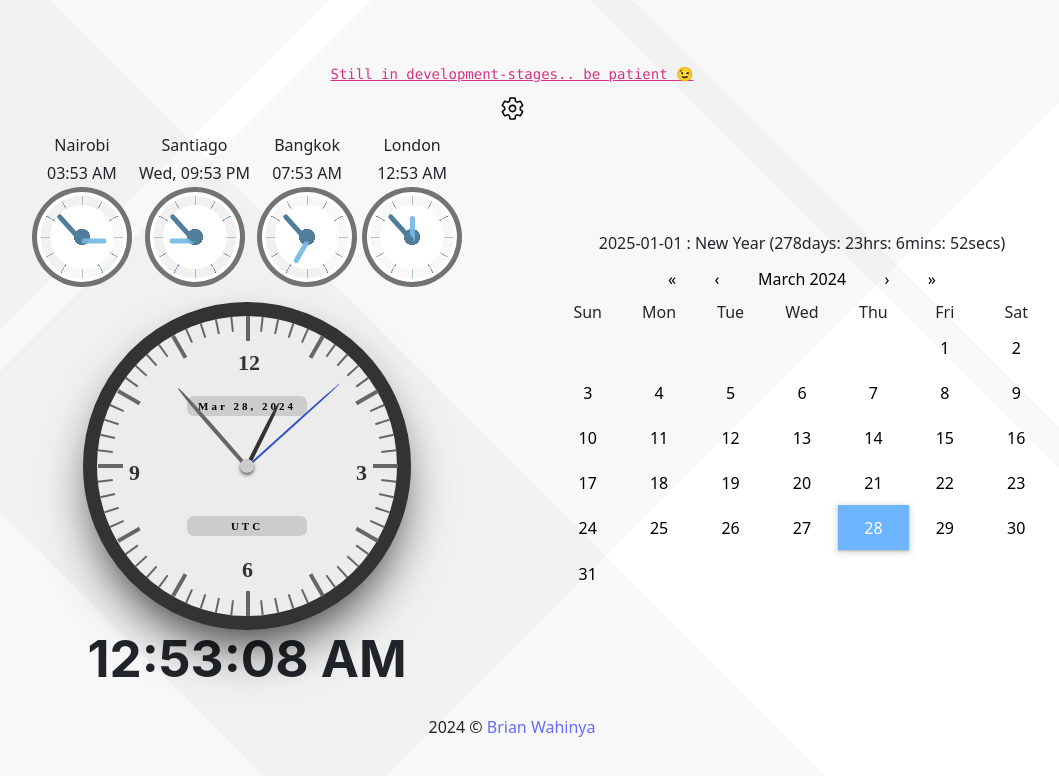
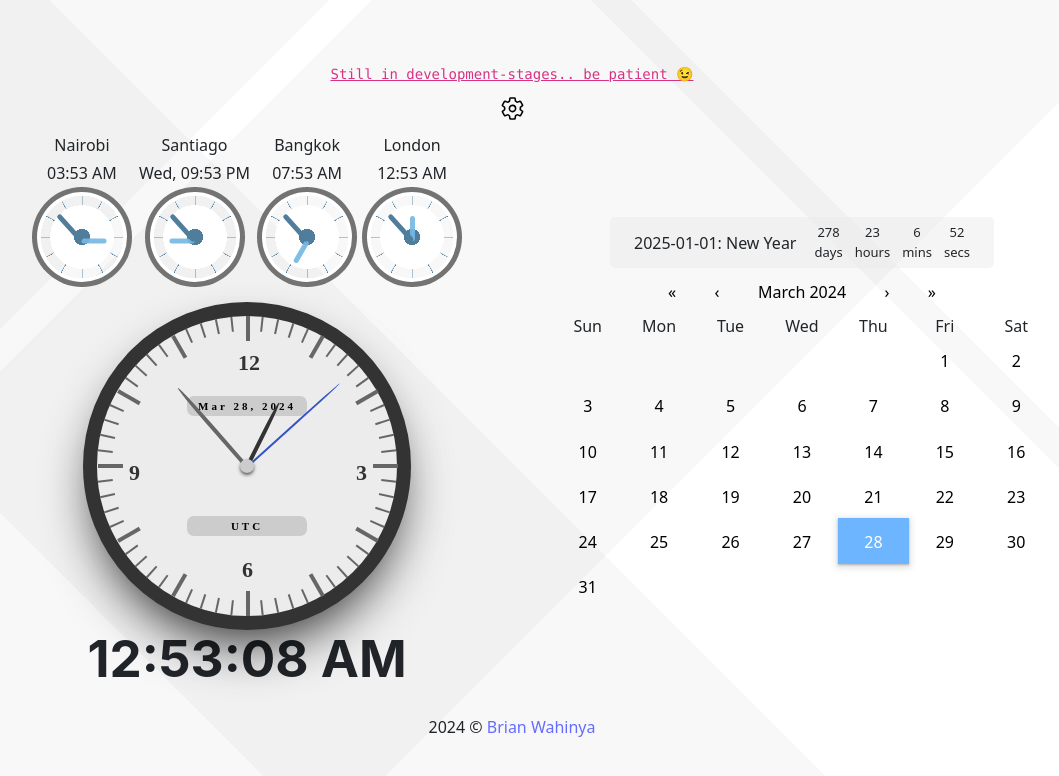
Before and after one commit to BrianWahinya/react-clock, a React (Vite) app: page / in a window 1280 px wide. Shown: the top 776 px of the page, without its empty margins (128-1187 px from the left). Built offline with nearby package versions, Linux system fonts and the light colour scheme.

Commit message:
CountdownItem component created and separated from Countdown. Basic styling for countdown-item done

```diff
--- a/src/features/Countdown/Countdown.jsx
+++ b/src/features/Countdown/Countdown.jsx
@@ -1,35 +1,12 @@
-import { useLayoutEffect, useRef } from "react";
 import { useMainContext } from "../../context/MainContext";
-import { getDateTime } from "../../helpers/util";
+import CountdownItem from "./CountdownItem";
 
-const CountdownItem = ({ fields }) => {
-  const { name, date: itemDate, type, repeat } = fields;
-  const timeCountdownRef = useRef(null);
-
-  const generateCountdown = () => {
-    const customDate = new Date(itemDate.replace(/-/g, "/"));
-    const { dateTime } = getDateTime();
-    const difference = getDateDifference(dateTime, customDate);
-    timeCountdownRef.current.textContent = difference;
-  };
-
-  useLayoutEffect(() => {
-    generateCountdown();
-    const timeInterval = setInterval(generateCountdown, 1000);
-    return () => clearInterval(timeInterval);
-  }, []);
-
-  return (
-    <div>
-      {itemDate} : {name} (<span ref={timeCountdownRef}></span>)
-    </div>
-  );
-};
+import "./css/countdown.css";
 
 const Countdown = () => {
   const { selectedDates } = useMainContext();
   const targetDates = selectedDates.filter((date) => date.showCountdown);
-  //   console.log({ targetDates });
+  // console.log({ targetDates });
   return (
     <div className="div-countdown">
       {targetDates.map((item) => (
@@ -39,20 +16,3 @@ const Countdown = () => {
   );
 };
 export default Countdown;
-
-function getDateDifference(startDate, endDate) {
-  // Calculate the difference in milliseconds
-  const differenceMs = startDate > endDate ? 0 : Math.abs(endDate - startDate);
-
-  // Convert milliseconds to days, hours, minutes, and seconds
-  const days = Math.floor(differenceMs / (1000 * 60 * 60 * 24));
-  const hours = Math.floor(
-    (differenceMs % (1000 * 60 * 60 * 24)) / (1000 * 60 * 60)
-  );
-  const minutes = Math.floor((differenceMs % (1000 * 60 * 60)) / (1000 * 60));
-  const seconds = Math.floor((differenceMs % (1000 * 60)) / 1000);
-
-  // Format the result as days:hours:minutes:seconds
-  const result = `${days}days: ${hours}hrs: ${minutes}mins: ${seconds}secs`;
-  return result;
-}
--- /dev/null
+++ b/src/features/Countdown/CountdownItem.jsx
@@ -0,0 +1,72 @@
+import { useLayoutEffect, useRef } from "react";
+import { getDateTime } from "../../helpers/util";
+
+const CountdownItem = ({ fields }) => {
+  const { name, date: itemDate, type, repeat } = fields;
+  const daysRef = useRef(null);
+  const hoursRef = useRef(null);
+  const minsRef = useRef(null);
+  const secsRef = useRef(null);
+
+  const generateCountdown = () => {
+    const customDate = new Date(itemDate.replace(/-/g, "/"));
+    const { dateTime } = getDateTime();
+    const { days, hours, minutes, seconds } = getDateDifference(
+      dateTime,
+      customDate
+    );
+    daysRef.current.textContent = days;
+    hoursRef.current.textContent = hours;
+    minsRef.current.textContent = minutes;
+    secsRef.current.textContent = seconds;
+  };
+
+  useLayoutEffect(() => {
+    generateCountdown();
+    const timeInterval = setInterval(generateCountdown, 1000);
+    return () => clearInterval(timeInterval);
+  }, []);
+
+  return (
+    <div className="countdown-item">
+      <p className="p-date-name">
+        {itemDate}: {name}
+      </p>
+      <div className="p-countdown-time">
+        <p>
+          <span className="span-value" ref={daysRef}></span>
+          <span className="span-text">days</span>
+        </p>
+        <p>
+          <span className="span-value" ref={hoursRef}></span>
+          <span className="span-text">hours</span>
+        </p>
+        <p>
+          <span className="span-value" ref={minsRef}></span>
+          <span className="span-text">mins</span>
+        </p>
+        <p>
+          <span className="span-value" ref={secsRef}></span>
+          <span className="span-text">secs</span>
+        </p>
+      </div>
+    </div>
+  );
+};
+
+export default CountdownItem;
+
+function getDateDifference(startDate, endDate) {
+  // Calculate the difference in milliseconds
+  const differenceMs = startDate > endDate ? 0 : Math.abs(endDate - startDate);
+
+  // Convert milliseconds to days, hours, minutes, and seconds
+  const days = Math.floor(differenceMs / (1000 * 60 * 60 * 24));
+  const hours = Math.floor(
+    (differenceMs % (1000 * 60 * 60 * 24)) / (1000 * 60 * 60)
+  );
+  const minutes = Math.floor((differenceMs % (1000 * 60 * 60)) / (1000 * 60));
+  const seconds = Math.floor((differenceMs % (1000 * 60)) / 1000);
+
+  return { days, hours, minutes, seconds };
+}
--- /dev/null
+++ b/src/features/Countdown/css/countdown.css
@@ -0,0 +1,36 @@
+.div-countdown .countdown-item {
+  display: flex;
+  flex-direction: row;
+  flex-wrap: wrap;
+  justify-content: space-evenly;
+  align-items: center;
+  background-color: rgba(235, 235, 235, 0.515);
+  border-radius: 5px;
+  width: -moz-fit-content;
+  width: fit-content;
+  max-width: 80%;
+  padding: 2px 20px;
+  margin: auto;
+  gap: 10px;
+}
+.div-countdown .countdown-item p {
+  padding: 2px;
+  margin: 2px;
+}
+.div-countdown .countdown-item .p-date-name {
+  text-wrap: nowrap;
+}
+.div-countdown .countdown-item .p-countdown-time {
+  display: flex;
+  flex-direction: row;
+  justify-content: center;
+  align-items: center;
+  gap: 4px;
+}
+.div-countdown .countdown-item .p-countdown-time p {
+  display: flex;
+  flex-direction: column;
+  justify-content: center;
+  align-items: center;
+  font-size: small;
+}
--- a/src/features/Settings/DateSelector/css/dateselector.css
+++ b/src/features/Settings/DateSelector/css/dateselector.css
@@ -20,6 +20,10 @@
 .list-selected-dates::-webkit-scrollbar-thumb {
   border-radius: 5px;
   background-image: -webkit-gradient(linear, left bottom, left top, color-stop(0.24, rgb(119, 119, 119)), color-stop(0.72, rgb(158, 158, 158)), color-stop(0.86, rgb(125, 125, 125)));
+}
+.list-selected-dates .list-group-item {
+  width: 90%;
+  margin: auto;
 }
 .list-selected-dates .btn-delete {
   background: none;
```
